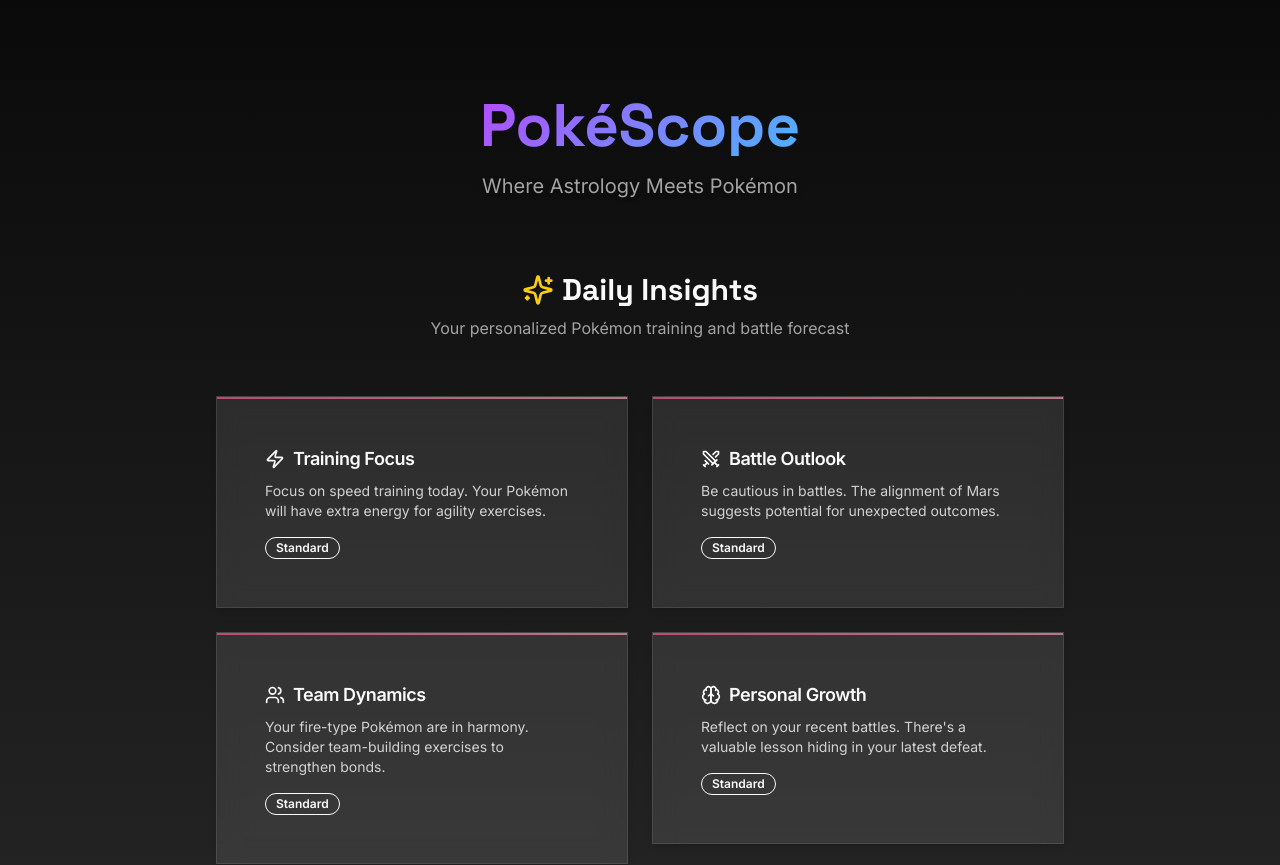
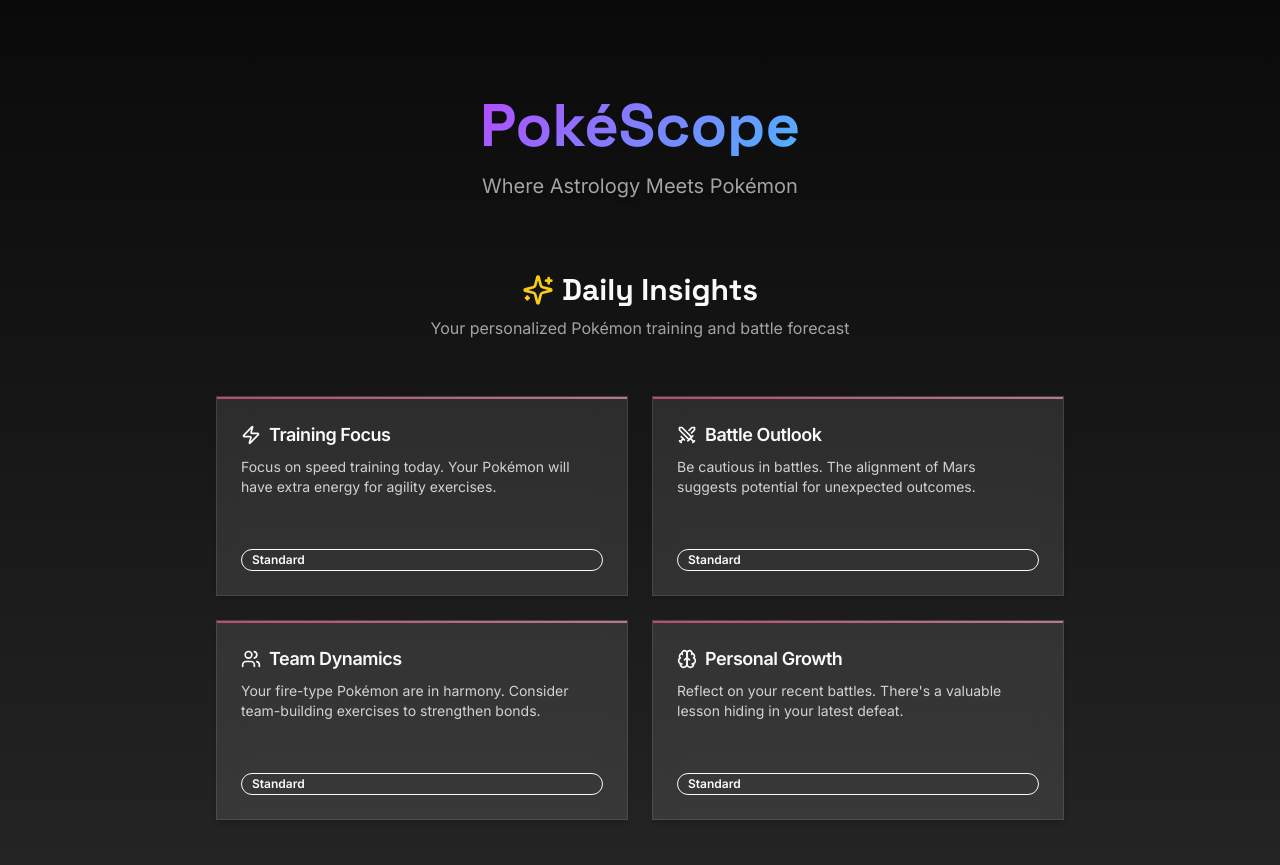
Before and after one commit to alexmeckes/pokescope, a Next.js app: page / in a window 1280 px wide. Shown: the top 865 px of the page. Built offline with nearby package versions, Linux system fonts and the light colour scheme.

Commit message:
fix: improve card layout and sizing consistency

```diff
--- a/app/globals.css
+++ b/app/globals.css
@@ -73,9 +73,21 @@
 
 /* Card Styles */
 .insight-card {
-  @apply relative overflow-hidden rounded-lg border bg-card p-6 transition-all duration-300;
+  @apply relative overflow-hidden rounded-lg border bg-card transition-all duration-300;
   backdrop-filter: blur(8px);
   box-shadow: 0 4px 6px -1px rgba(0, 0, 0, 0.1), 0 2px 4px -1px rgba(0, 0, 0, 0.06);
+  height: 100%;
+  min-height: 200px;
+  display: flex;
+  flex-direction: column;
+}
+
+.insight-card .card-header {
+  @apply p-6 pb-2;
+}
+
+.insight-card .card-content {
+  @apply p-6 pt-0 flex-1 flex flex-col justify-between;
 }
 
 .insight-card:hover {
@@ -154,7 +166,7 @@
 /* Grid Layout */
 .insights-grid {
   display: grid;
-  grid-template-columns: repeat(auto-fit, minmax(300px, 1fr));
+  grid-template-columns: repeat(2, 1fr);
   gap: 1.5rem;
   width: 100%;
   max-width: 1200px;
@@ -163,13 +175,13 @@
 }
 
 /* Responsive Design */
-@media (max-width: 640px) {
+@media (max-width: 768px) {
   .insights-grid {
     grid-template-columns: 1fr;
     padding: 1rem;
   }
 
   .insight-card {
-    @apply p-4;
+    min-height: 180px;
   }
 }
--- a/components/daily-insights.tsx
+++ b/components/daily-insights.tsx
@@ -90,13 +90,13 @@ export const DailyInsights: React.FC = () => {
             transition={{ duration: 0.5, delay: index * 0.1 }}
           >
             <Card className={`insight-card ${rarityColors[insight.rarity]} glass`}>
-              <CardHeader className="pb-2">
+              <CardHeader className="card-header">
                 <CardTitle className="text-lg flex items-center gap-2">
                   <Icon className="h-5 w-5" />
                   {insight.category}
                 </CardTitle>
               </CardHeader>
-              <CardContent>
+              <CardContent className="card-content">
                 <p className="text-sm text-card-foreground/80">{insight.description}</p>
                 <Badge
                   className={`mt-4 bg-transparent border-current text-current ${insight.rarity !== 'Standard' ? 'loading-shimmer' : ''}`}
```
